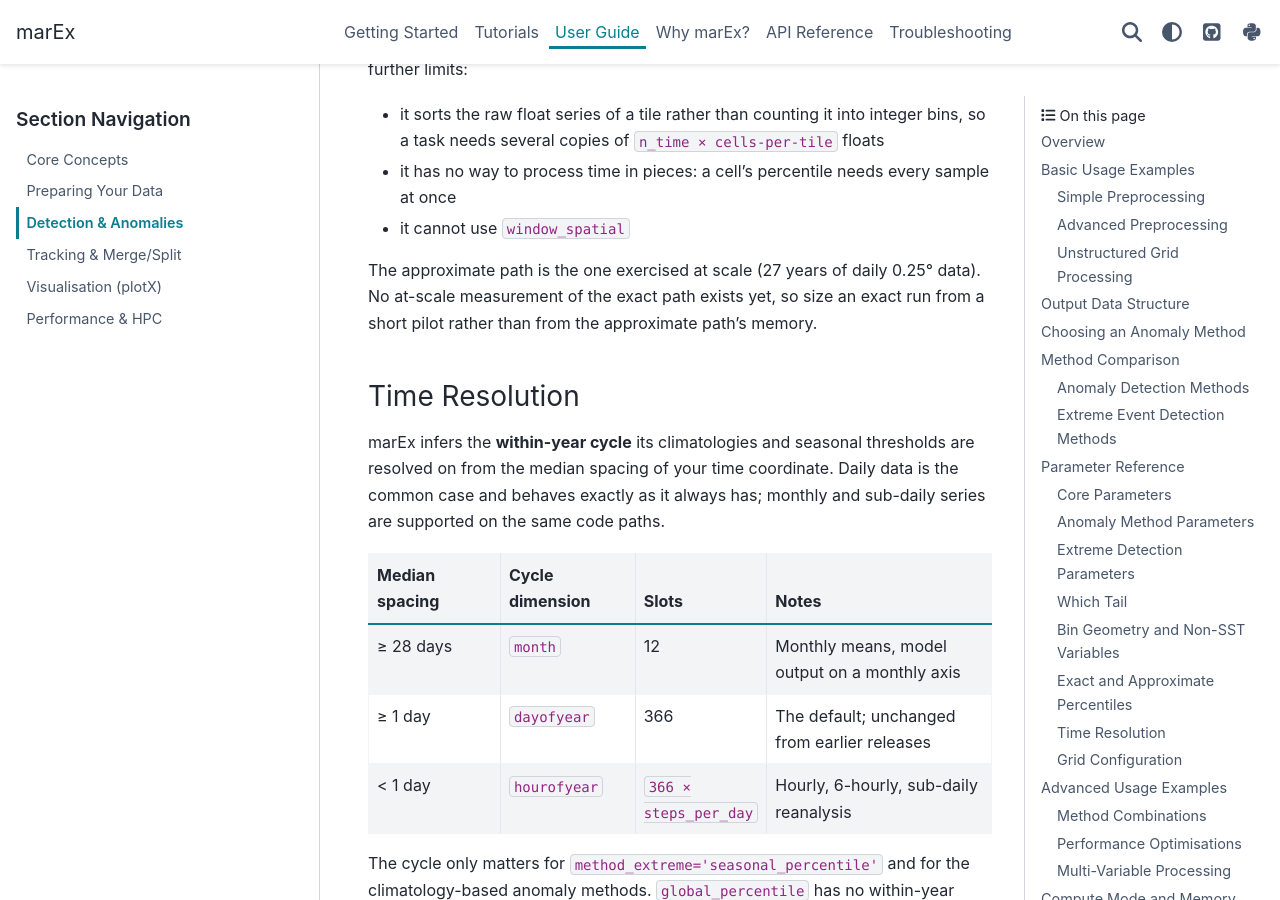
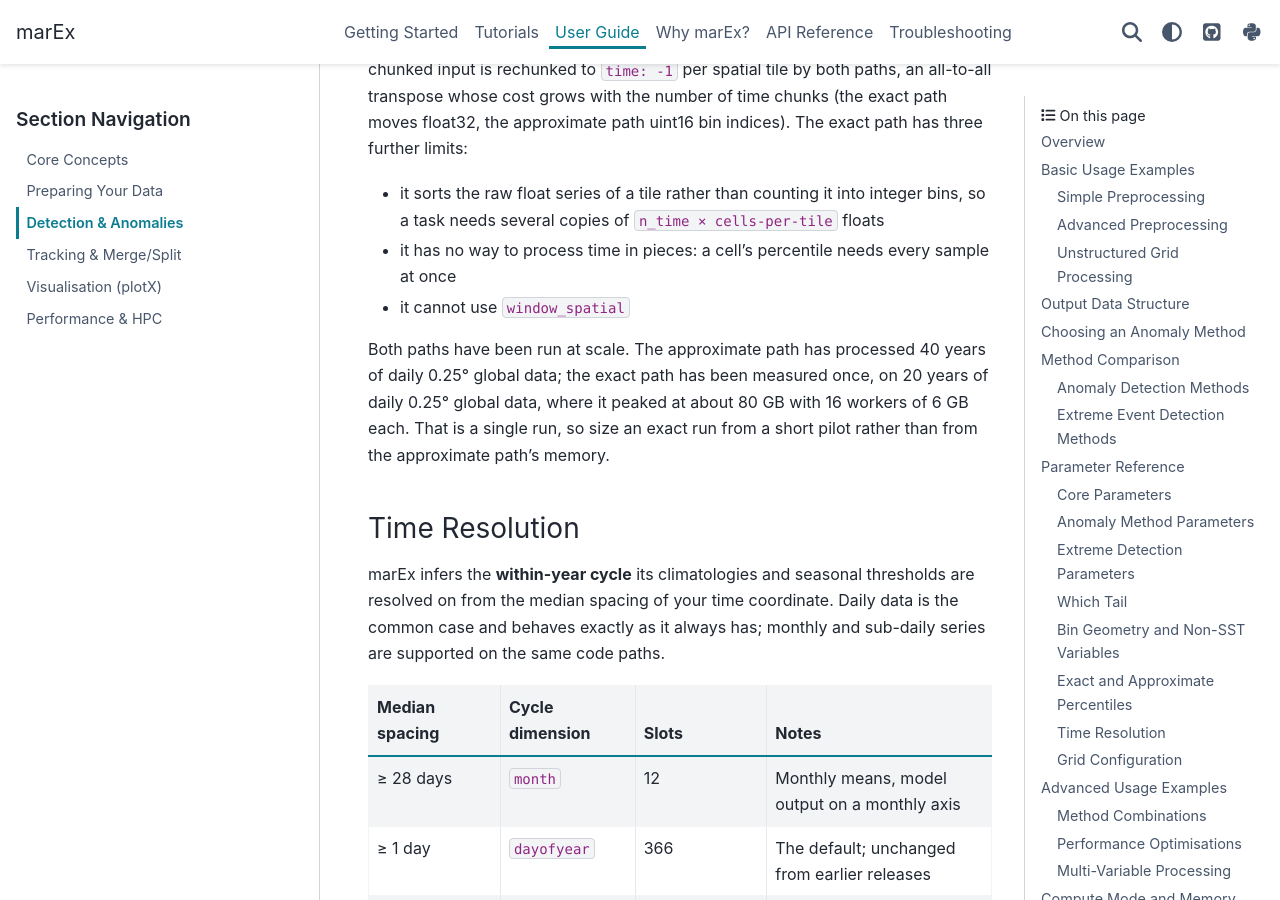
Before and after one commit to wienkers/marEx, a Sphinx documentation site: the page built from docs/guide/detection.rst, in a window 1280 px wide and 900 px high, scrolled down 15496 px. Built offline with Sphinx 7.4.7 and the PyData theme 0.15.4, drawn with Linux system fonts in a browser that asks for light colours; pages that are not in the unit, such as notebooks, are missing from menus; some of the changed text lies outside the part shown.

Commit message:
Document the exact-path parameter error and the at-scale exact measurement

```diff
--- a/docs/guide/detection.rst
+++ b/docs/guide/detection.rst
@@ -492,7 +492,9 @@
   Histogram bin width for the approximate percentile calculation, in the units of your
   data. Omitted, it gives 3000 bins over the range marEx derives from the data (see
   `Bin Geometry and Non-SST Variables`_). Given, the bin count follows that range: a
-  warning above 10,000 bins, an error above 65,000.
+  warning above 10,000 bins, an error above 65,000. Passing ``precision`` (or the
+  deprecated ``max_anomaly``) with ``method_percentile='exact'`` raises a
+  ``ConfigurationError``: the exact path builds no histogram, so the value would be ignored.
 
 **max_anomaly**, **n_bins** : deprecated
   Still accepted, with a ``FutureWarning``. ``max_anomaly`` pins the half-width of the
@@ -656,9 +658,10 @@
 * it has no way to process time in pieces: a cell's percentile needs every sample at once
 * it cannot use ``window_spatial``
 
-The approximate path is the one exercised at scale (27 years of daily 0.25° data). No
-at-scale measurement of the exact path exists yet, so size an exact run from a short
-pilot rather than from the approximate path's memory.
+Both paths have been run at scale. The approximate path has processed 40 years of daily
+0.25° global data; the exact path has been measured once, on 20 years of daily 0.25° global
+data, where it peaked at about 80 GB with 16 workers of 6 GB each. That is a single run, so
+size an exact run from a short pilot rather than from the approximate path's memory.
 
 Time Resolution
 ---------------
```
